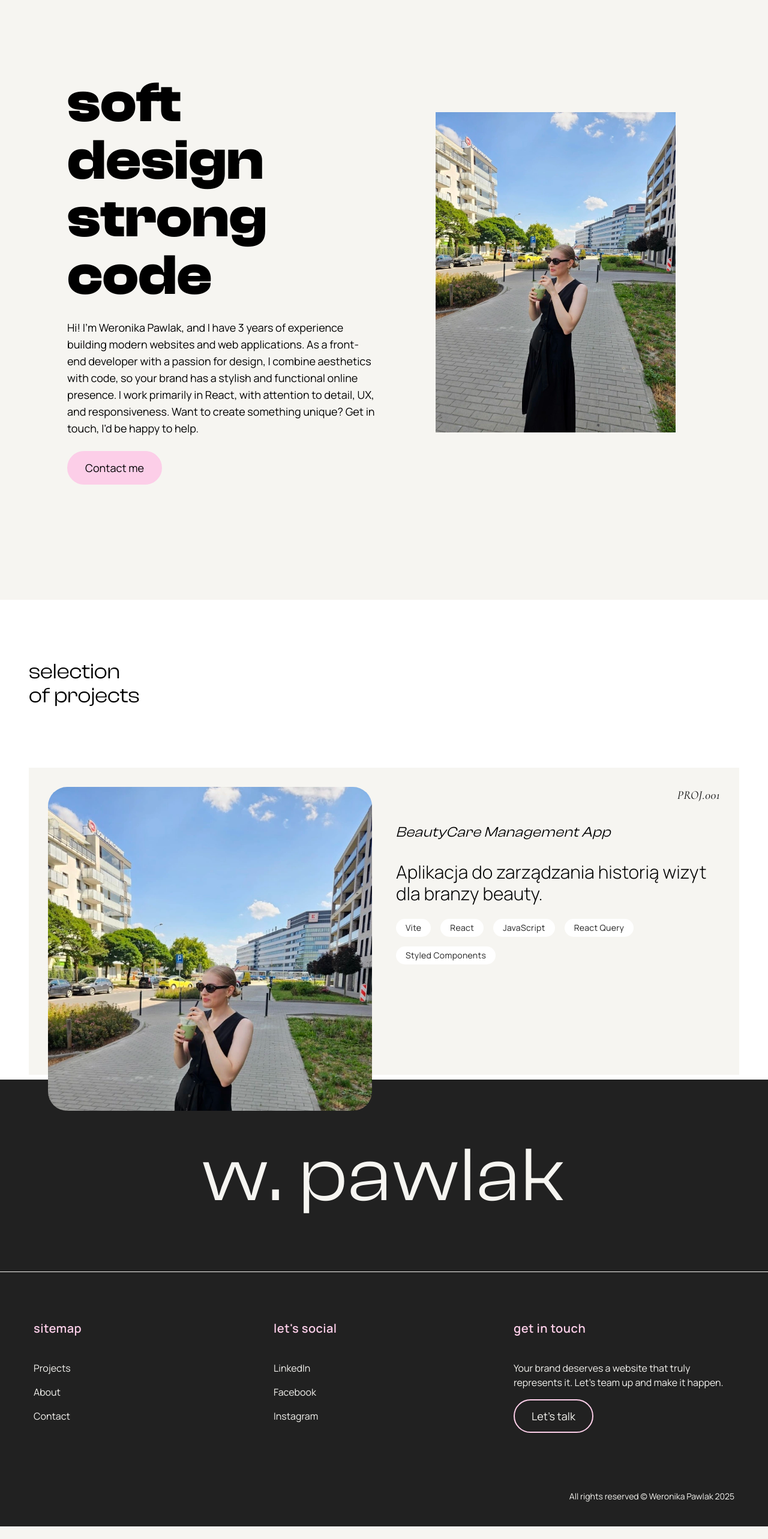
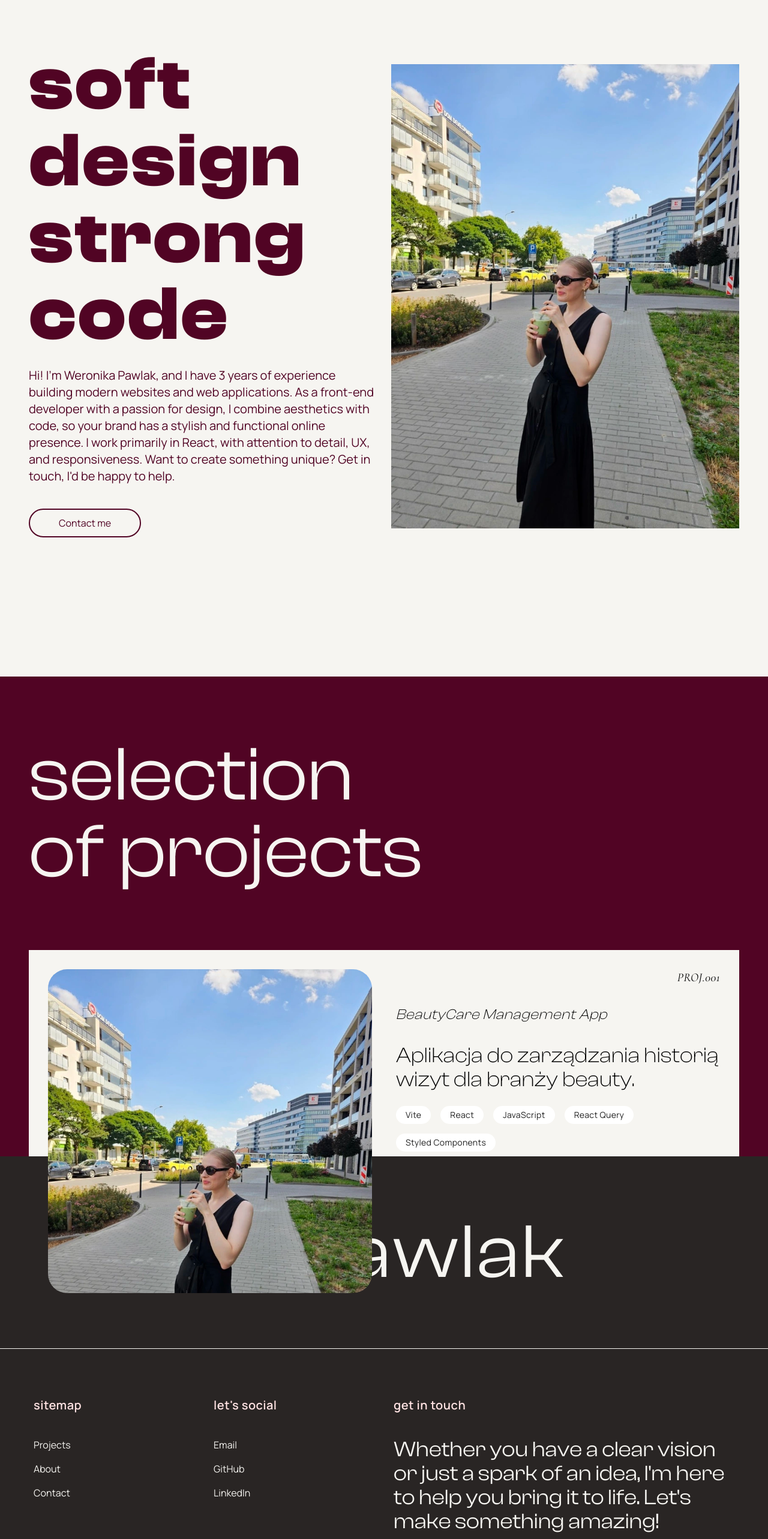
Before and after one commit to vokx7/my-portfolio, a Next.js app: page / in a window 1280 px wide. Shown: the part 140-2706 px from the top of the page at 60% size. Before the commit the page ends 2685 px from the top, so only its background shows below. Built offline with nearby package versions, Linux system fonts and the light colour scheme.

Commit message:
design fix

```diff
--- /dev/null
+++ b/src/app/components/About.js
@@ -0,0 +1,5 @@
+const About = () => {
+  return <div id="about" className="bg-beige pb-24"></div>;
+};
+
+export default About;
--- a/src/app/components/Button.js
+++ b/src/app/components/Button.js
@@ -1,10 +1,10 @@
 import { useMemo } from "react";
 
-const Button = ({ children, variant = "primary" }) => {
-  const primaryClasses = "border-primary bg-primary hover:bg-transparent";
+const Button = ({ children, variant = "primary", text }) => {
+  const primaryClasses = "border-pink-950 bg-transparent hover:bg-red-100";
 
   const outlinedClasses =
-    "border-primary bg-transparent text-beige hover:bg-primary hover:text-myblack";
+    "border-red-100 bg-transparent hover:bg-red-100 hover:text-myblack";
 
   const selectedClasses = useMemo(() => {
     switch (variant) {
@@ -17,9 +17,9 @@ const Button = ({ children, variant = "primary" }) => {
 
   return (
     <button
-      className={`h-14 rounded-4xl border-2 px-7 text-center ${selectedClasses}`}
+      className={`h-12 rounded-4xl border-2 px-12 text-center ${selectedClasses}`}
     >
-      <span className="text-lg">{children}</span>
+      <span className={text}>{children}</span>
     </button>
   );
 };
--- /dev/null
+++ b/src/app/components/Contact.js
@@ -0,0 +1,25 @@
+const Contact = () => {
+  return (
+    <div id="contact" className=" pb-24">
+      {/* <div className="max-w-[100rem] m-auto px-6 lg:px-12 ">
+        <div className="py-25 font-clash-display text-4xl">
+          <h2>
+            contact <br /> with me
+          </h2>
+        </div>
+        <div className="flex flex-col md:flex-row">
+          <div className="flex-1">
+            <h4>
+              Whether you have a clear vision or just a spark of an idea,
+              I&apos;m here to help you bring it to life. Let&apos;s make
+              something amazing.
+            </h4>
+          </div>
+          <div className="flex-1"></div>
+        </div>
+      </div> */}
+    </div>
+  );
+};
+
+export default Contact;
--- a/src/app/components/Footer.js
+++ b/src/app/components/Footer.js
@@ -5,7 +5,7 @@ import Button from "./Button";
 
 const Footer = () => {
   return (
-    <footer className="bg-myblack">
+    <footer className="bg-stone-800">
       <div className="py-14 lg:py-24 text-center">
         <Link
           href="/"
@@ -16,18 +16,32 @@ const Footer = () => {
       </div>
       <hr className="text-beige w-full" />
       <MainContainer>
-        <div className="grid grid-cols-2 md:grid-cols-3 gap-8 text-beige m-14 ">
+        <div className="grid grid-cols-2 md:grid-cols-4 gap-8 text-beige m-14 ">
           <div className="flex flex-col gap-4">
-            <h4 className="text-xl font-semibold tracking-wide py-6 text-primary">
+            <h4 className="text-xl font-semibold tracking-wide py-6 text-red-100">
               sitemap
             </h4>
             <NavElements className={""} />
           </div>
           <div className="flex flex-col gap-4">
-            <h4 className="text-xl font-semibold tracking-wide py-6 text-primary">
+            <h4 className="text-xl font-semibold tracking-wide py-6 text-red-100">
               let&apos;s social
             </h4>
-            <ul className="flex flex-col gap-4">
+            <ul className="flex flex-col gap-4 text-beige">
+              <li>
+                <a
+                  href="mailto:pawlak-weronika@outlook.com"
+                  target="_blank"
+                  className=""
+                >
+                  Email
+                </a>
+              </li>
+              <li>
+                <a href="https://github.com/vokx7" target="_blank" className="">
+                  GitHub
+                </a>
+              </li>
               <li>
                 <a
                   href="https://www.linkedin.com/in/weronika-pawlak-605596256/"
@@ -37,38 +51,21 @@ const Footer = () => {
                   LinkedIn
                 </a>
               </li>
-              <li>
-                <a
-                  href="https://www.facebook.com/vokx7"
-                  target="_blank"
-                  className=""
-                >
-                  Facebook
-                </a>
-              </li>
-              <li>
-                <a
-                  href="https://www.instagram.com/vokx7/"
-                  target="_blank"
-                  className=""
-                >
-                  Instagram
-                </a>
-              </li>
             </ul>
           </div>
-          <div className="flex flex-col gap-4 col-span-2 md:col-span-1 items-start">
-            <h4 className="text-xl font-semibold tracking-wide py-6 text-primary">
+          <div className="flex flex-col gap-4 col-span-2 items-start">
+            <h4 className="text-xl font-semibold tracking-wide py-6 text-red-100">
               get in touch
             </h4>
-            <p>
-              Your brand deserves a website that truly represents it. Let&apos;s
-              team up and make it happen.
-            </p>
-            <Button variant="outlined">Let&apos;s talk</Button>
+            <h3 className="font-clash-display text-4xl">
+              Whether you have a clear vision or just a spark of an idea,
+              I&apos;m here to help you bring it to life. Let&apos;s make
+              something amazing!
+            </h3>
+            <Button variant="outlined">Email me</Button>
           </div>
         </div>
-        <div className="text-center md:text-end text-sm text-beige py-10 lg:px-14">
+        <div className="text-center md:text-end text-sm text-beige py-10 md:px-4 lg:px-14">
           <p>All rights reserved &#169; Weronika Pawlak 2025</p>
         </div>
       </MainContainer>
--- a/src/app/components/Main.js
+++ b/src/app/components/Main.js
@@ -5,27 +5,32 @@ import MainContainer from "./MainContainer";
 const Main = () => {
   return (
     <MainContainer>
-      <div className="flex flex-col-reverse lg:flex-row items-center justify-center gap-6 pb-15 lg:p-[6rem] lg:pb-[12rem]">
-        <div className="flex-1 px-4">
-          <h1 className="font-clash-display font-bold text-6xl lg:text-8xl my-6">
+      <div className="flex flex-col-reverse lg:flex-row  justify-center gap-6 pb-15 lg:p-[3rem] lg:pb-[12rem]">
+        <div className="flex-1 px-8 lg:px-0 md:flex md:flex-col md:justify-between md:pb-10">
+          <div>
+            <h1 className="font-clash-display font-bold text-6xl lg:text-9xl my-6 text-pink-950 tracking-wide">
               soft design <br /> strong code
             </h1>
-          <p className="mb-6 text-lg">
+          </div>
+          <div>
+            <p className="mb-6 lg:mb-10 text-lg lg:text-xl text-pink-950 md:max-w-xl">
               Hi! I&apos;m Weronika Pawlak, and I have 3 years of experience
               building modern websites and web applications. As a front-end
-            developer with a passion for design, I combine aesthetics with code,
-            so your brand has a stylish and functional online presence. I work
-            primarily in React, with attention to detail, UX, and
+              developer with a passion for design, I combine aesthetics with
+              code, so your brand has a stylish and functional online presence.
+              I work primarily in React, with attention to detail, UX, and
               responsiveness. Want to create something unique? Get in touch,
               I&apos;d be happy to help.
             </p>
-          <Button>Contact me</Button>
+            <Button text="text-pink-950">Contact me</Button>
           </div>
-        <div className="flex-1 m-auto flex flex-row justify-center px-4 lg:px-0">
+        </div>
+
+        <div className="flex-1 m-auto flex flex-row justify-center px-4 lg:px-0 w-3/4">
           <Image
             src="/images/me.webp"
-            width={400}
-            height={600}
+            width={600}
+            height={800}
             alt="Image of the author of the website"
           />
         </div>
--- a/src/app/components/MainContainer.js
+++ b/src/app/components/MainContainer.js
@@ -1,5 +1,5 @@
-const MainContainer = ({ children }) => {
-  return <div className="max-w-[110rem] m-auto">{children}</div>;
+const MainContainer = ({ children, height }) => {
+  return <div className={`max-w-[110rem] m-auto ${height}`}>{children}</div>;
 };
 
 export default MainContainer;
--- a/src/app/components/Navigation.js
+++ b/src/app/components/Navigation.js
@@ -72,7 +72,10 @@ const Navigation = () => {
     <MainContainer>
       <div className="flex flex-row items-center justify-between px-5 py-4 my-10 ">
         <div>
-          <Link href="/" className="font-clash-display text-2xl tracking-wide">
+          <Link
+            href="/"
+            className="font-clash-display text-2xl tracking-wide text-pink-950"
+          >
             w. pawlak
           </Link>
         </div>
--- a/src/app/components/ProjectCard.js
+++ b/src/app/components/ProjectCard.js
@@ -8,11 +8,11 @@ const ProjectCard = () => {
         <p className="font-cormorant-garamond tracking-wide text-xl italic text-end">
           PROJ.001
         </p>
-        <h4 className="font-clash-display tracking-wide text-2xl py-8 italic">
+        <h4 className="font-clash-display tracking-wide text-2xl py-8 italic font-light">
           BeautyCare Management App
         </h4>
-        <h3 className="text-3xl font-light">
-          Aplikacja do zarządzania historią wizyt dla branzy beauty.
+        <h3 className="text-4xl font-light font-clash-display">
+          Aplikacja do zarządzania historią wizyt dla branży beauty.
         </h3>
         <div className="inline-flex flex-wrap gap-4 py-6">
           <p className="rounded-4xl bg-white text-myblack px-4 py-[5px] text-sm tracking-wide">
--- a/src/app/components/Projects.js
+++ b/src/app/components/Projects.js
@@ -2,9 +2,9 @@ import ProjectCard from "./ProjectCard";
 
 const Projects = () => {
   return (
-    <div id="projects" className="bg-white md:h-svh pb-24">
+    <div id="projects" className="bg-pink-950 md:h-svh pb-24">
       <div className="max-w-[100rem] m-auto px-6 lg:px-12 ">
-        <div className="py-25 font-clash-display text-4xl">
+        <div className="py-25 font-clash-display text-6xl md:text-9xl text-beige">
           <h2>
             selection <br /> of projects
           </h2>
--- a/src/app/page.js
+++ b/src/app/page.js
@@ -1,3 +1,5 @@
+import About from "./components/About";
+import Contact from "./components/Contact";
 import Main from "./components/Main";
 
 import Projects from "./components/Projects";
@@ -7,6 +9,7 @@ export default function Page() {
     <>
       <Main />
       <Projects />
+      {/* <About /> */}
     </>
   );
 }
```
Lines whose indentation alone changed are shown as unchanged.
